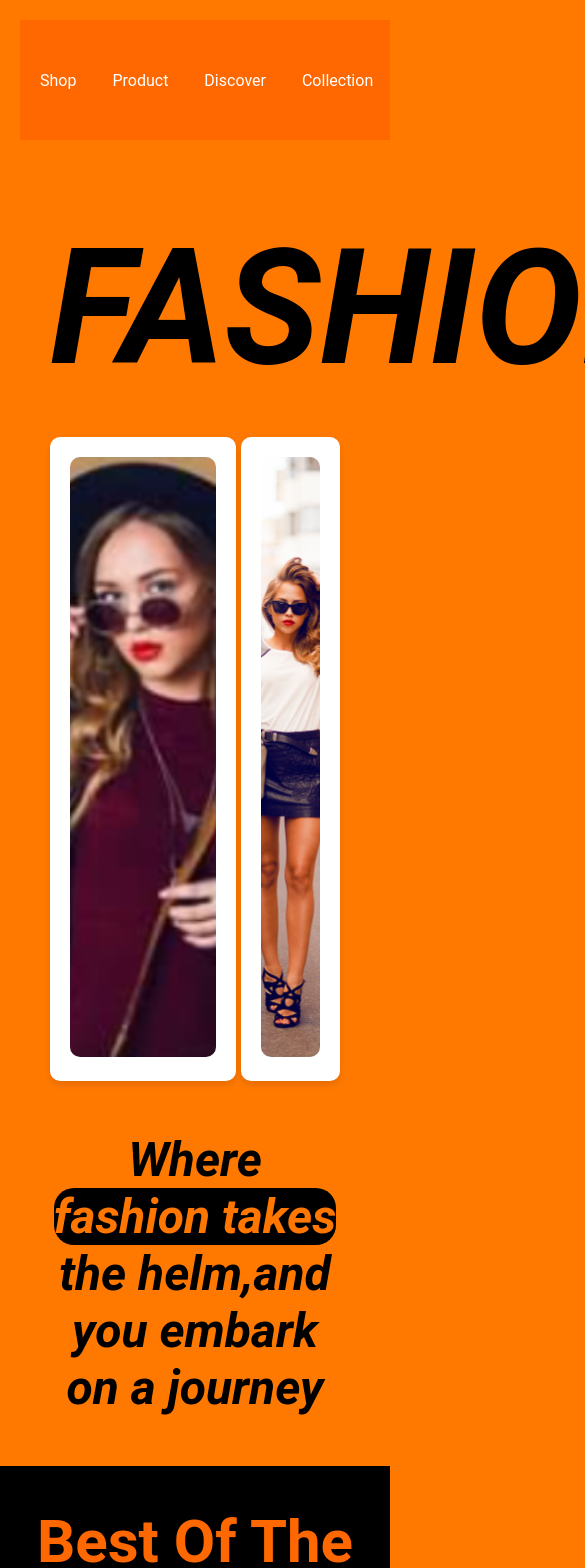
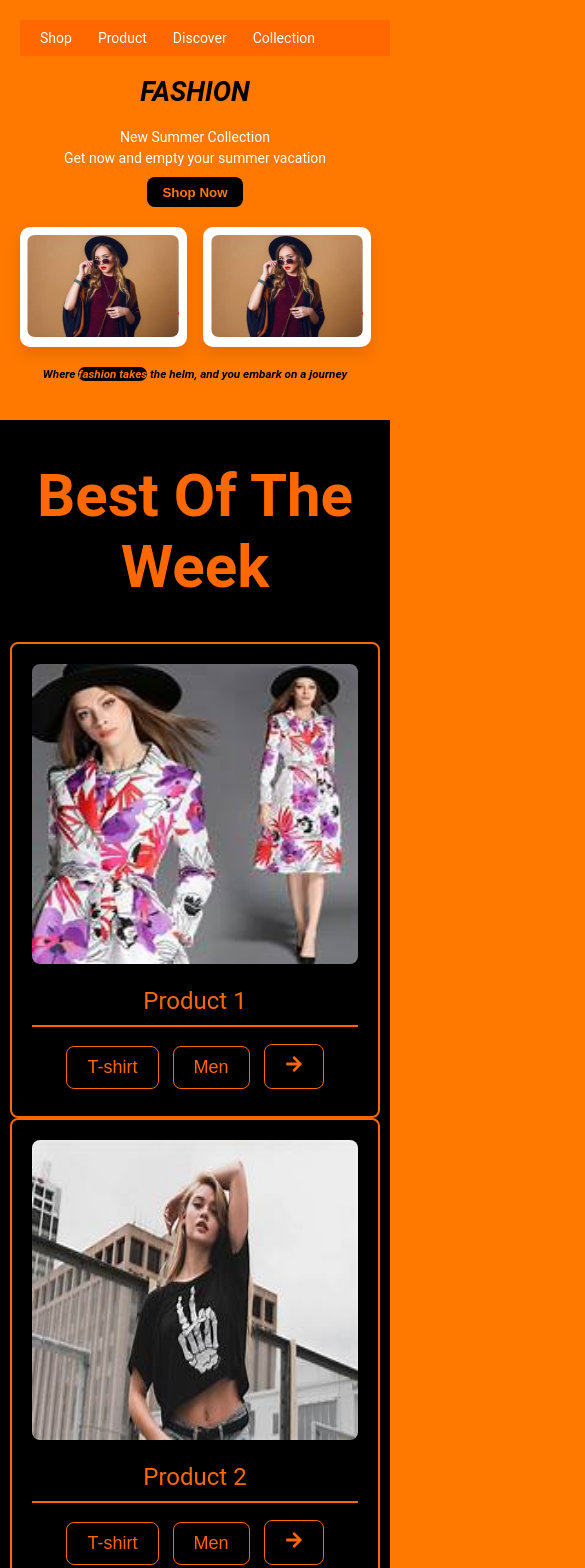
Before and after one commit to clavinm/Clothing-WebDesign, a React (Vite) app: page / in a window 390 px wide. Shown: the top 1568 px of the page, 585 px wide, since content can reach past the window. Built offline with nearby package versions, Linux system fonts and the light colour scheme.

Commit message:
Added: Responsive Code

```diff
--- a/src/features/About.jsx
+++ b/src/features/About.jsx
@@ -1,5 +1,5 @@
 import styled from 'styled-components';
-import { FaArrowRight,FaCartArrowDown  } from "react-icons/fa";
+import { FaArrowRight, FaCartArrowDown } from "react-icons/fa";
 import p15 from '../assets/p15.png';
 import p16 from '../assets/p16.png';
 import Row from '../components/Row';
@@ -10,29 +10,49 @@ const TrendingSection = styled.section`
   color: white;
   padding: 40px 0;
   padding-left: 20px;
+  @media (max-width: 768px) {
+    text-align: center;
+    background-color: black;
+    color: white;
+    padding: 40px 10px;
+  }
 `;
 
 const Heading = styled.h2`
-color: #ff6700;
+  color: #ff6700;
   font-size: 60px;
   text-transform: capitalize;
   margin-bottom: 40px;
   align-items: left;
+  @media (max-width: 768px) {
+    font-size: 4vw;
+    margin-bottom: 4vw;
+  }
 `;
 
 const CardContainer = styled.div`
   display: flex;
   justify-content: left;
-
+  @media (max-width: 768px) {
+    flex-direction: column;
+    align-items: center;
+  }
 `;
 
 const Card = styled.div`
- border: 2px solid #ff6700;
+  border: 2px solid #ff6700;
   border-radius: 8px;
   box-shadow: 0px 4px 10px rgba(0, 0, 0, 0.1);
   margin: 0 10px;
   padding: 20px;
   width: 680px;
+  @media (max-width: 768px) {
+    border-radius: 2vw;
+    box-shadow: 0px 2vw 4vw rgba(0, 0, 0, 0.1);
+    margin: 0 0 4vw;
+    padding: 4vw;
+    max-width: 90vw;
+  }
 `;
 
 const ProductImage = styled.img`
@@ -40,15 +60,29 @@ const ProductImage = styled.img`
   height: 400px;
   width: 100%;
   margin-bottom: 10px;
+  @media (max-width: 768px) {
+    border-radius: 2vw;
+    width: 100%;
+    max-height: 40vw;
+    margin-bottom: 2vw;
+  }
 `;
 const ProductName = styled.p`
   color: #ff6700;
   font-size: 24px;
   margin-top: 10px;
+  @media (max-width: 768px) {
+    font-size: 3vw;
+    margin-top: 2vw;
+  }
 `;
 const Horizontal = styled.hr`
   border: 0.5px solid #ff6700;
   margin: 10px 0;
+  @media (max-width: 768px) {
+    border: 0.5px solid #ff6700;
+    margin: 2vw 0;
+  }
 `;
 const Button = styled.button`
     background-color: black;
@@ -65,10 +99,15 @@ const Button = styled.button`
       background-color: #ff6700;
       transform: scale(1.1);
     }
+    @media (max-width: 768px) {
+      border-radius: 2vw;
+      padding: 2vw 4vw;
+      cursor: pointer;
+      font-size: 3vw;
+    }
     `;
 
 export default function About() {
-
   return (
     <TrendingSection>
       <Heading>About Us</Heading>
@@ -77,17 +116,27 @@ export default function About() {
           <ProductImage src={p15} alt="Products" />
           <ProductName>{}</ProductName>
           <Horizontal />
-          <Row> <Button><Row>Learn More<Row>{<FaArrowRight />}</Row></Row></Button>
-            <Row $contentPosition="left"><Button>{<FaCartArrowDown />}</Button></Row>
-            </Row>
+          <Row>
+            <Button>
+              <Row>Learn More<Row>{<FaArrowRight />}</Row></Row>
+            </Button>
+            <Button>
+              <Row><FaCartArrowDown /></Row>
+            </Button>
+          </Row>
         </Card>
         <Card>
           <ProductImage src={p16} alt="Products" />
           <ProductName>{}</ProductName>
           <Horizontal />
-           <Row> <Button><Row>Learn More<Row>{<FaArrowRight />}</Row></Row></Button>
-            <Row $contentPosition="left"><Button>{<FaCartArrowDown />}</Button></Row>
-            </Row>
+          <Row>
+            <Button>
+              <Row>Learn More<Row>{<FaArrowRight />}</Row></Row>
+            </Button>
+            <Button>
+              <Row><FaCartArrowDown /></Row>
+            </Button>
+          </Row>
         </Card>
       </CardContainer>
     </TrendingSection>
--- a/src/features/Footer.jsx
+++ b/src/features/Footer.jsx
@@ -1,4 +1,3 @@
-
 import styled from 'styled-components';
 
 const FooterSection = styled.footer`
@@ -8,16 +7,30 @@ const FooterSection = styled.footer`
   display: flex;
   justify-content: space-between;
   align-items: center;
+
+  @media (max-width: 768px) {
+    flex-direction: column;
+    align-items: flex-start;
+  }
 `;
 
 const Logo = styled.div`
-    margin-left: 20px;
+  margin-left: 20px;
   font-weight: bold;
+
+  @media (max-width: 768px) {
+    margin-left: 0;
+  }
 `;
 
 const CopyRight = styled.div`
   flex-grow: 1;
   text-align: center;
+
+  @media (max-width: 768px) {
+    text-align: left;
+    margin-top: 10px;
+  }
 `;
 
 const Links = styled.div`
@@ -25,12 +38,23 @@ const Links = styled.div`
   justify-content: flex-end;
   align-items: center;
   margin-right: 20px;
+
+  @media (max-width: 768px) {
+    justify-content: flex-start;
+    margin-right: 0;
+    margin-top: 10px;
+  }
 `;
 
 const Link = styled.a`
   color: white;
   text-decoration: none;
   margin-left: 20px;
+
+  @media (max-width: 768px) {
+    margin-left: 0;
+    margin-right: 10px;
+  }
 `;
 
 export default function Footer() {
--- a/src/features/Home.css
+++ /dev/null
@@ -1,72 +0,0 @@
-.home-section {
-    background-color: #ff7900;
-    color: white;
-    padding: 50px;
-}
-
-.home-header {
-    display: flex;
-    align-items: center;
-    margin-bottom: 10px;
-}
-
-.header-left h1 {
-    margin: 0;
-}
-
-.header-right {
-    margin-left: 300px;
-    text-align: left;
-    line-height: 1.5;
-
-}
-
-.subtext {
-    font-size: 14px;
-    line-height: 1.5;
-}
-
-.shop-now-button {
-    background-color: black;
-    color: #ff7900;
-    border: none;
-    padding: 10px 20px;
-    border-radius: 10px;
-    cursor: pointer;
-    font-weight: bold;
-    line-height: 1.5;
-}
-
-.cards-container {
-    display: flex;
-    justify-content: space-between;
-}
-.card1{
-    width: 250%; /* Adjusted card width */
-    background-color: #fff;
-    padding: 20px;
-    border-radius: 10px;
-    box-shadow: 0 4px 6px rgba(0, 0, 0, 0.1);
-    margin-right: 5px;
-}
-.card1 img {
-    width: 100%; /* Make the image fill the card width */
-    height: 600px; /* Maintain aspect ratio */ /* Set max height to control image size */
-    border-radius: 10px;
-    object-fit: cover;
-}
-.card {
-    width: 100%; /* Adjusted card width */
-    background-color: #fff;
-    padding: 20px;
-    border-radius: 10px;
-    box-shadow: 0 4px 6px rgba(0, 0, 0, 0.1);
-}
-
-
-.card img {
-    width: 100%; /* Make the image fill the card width */
-    height: 600px; /* Maintain aspect ratio */ /* Set max height to control image size */
-    border-radius: 10px;
-    object-fit: cover;
-}
--- a/src/features/Home.jsx
+++ b/src/features/Home.jsx
@@ -1,52 +1,106 @@
-import './Home.css';
-import fashionImage1 from '../assets/card1.png'; // Import the image from assets folder
-import fashionImage2 from '../assets/card222.png'; // Import another image from assets folder
 import styled from 'styled-components';
+import fashionImage1 from '../assets/card1.png';
+import Row from '../components/Row';
+
+const HomeSection = styled.section`
+    background-color: #ff7900;
+    color: white;
+    padding: 5vw 5vw 10vw;
+`;
+
+const HomeHeader = styled.div`
+    display: flex;
+    flex-direction: column;
+    align-items: center;
+    margin-bottom: 5vw;
+`;
+
+const HeaderRight = styled.div`
+    text-align: center;
+    margin-top: 2vw;
+    line-height: 1.5;
+`;
+
+const ShopNowButton = styled.button`
+    background-color: black;
+    color: #ff7900;
+    border: none;
+    padding: 2vw 4vw;
+    border-radius: 2vw;
+    cursor: pointer;
+    font-weight: bold;
+    margin-top: 2vw;
+`;
+
+const CardsContainer = styled.div`
+    display: flex;
+    flex-direction: column;
+    align-items: center;
+`;
+
+const Card = styled.div`
+    width: 100%;
+    max-width: 50vw;
+    background-color: #fff;
+    padding: 2vw;
+    border-radius: 10px;
+    box-shadow: 0 2vw 4vw rgba(0, 0, 0, 0.1);
+`;
+
+const ProductImage = styled.img`
+    width: 100%;
+    border-radius: 2vw;
+
+`;
 
 const StyledH1 = styled.h1`
     text-align: center;
     font-weight: bold;
     color: black;
-    font-size: 10em;
+    font-size: 7vw;
     font-style: italic;
     text-transform: uppercase;
+    margin-bottom: 3vw;
 `;
+
 const StyledH2 = styled.h2`
-    margin-top: 50px;
     text-align: center;
     color: black;
-    font-size: 3em;
+    font-size: 3vw;
     font-style: italic;
+    margin-top: 5vw;
 `;
+
 const BlackBackground = styled.span`
-border-radius: 20px;
-color: #ff7600;
-  background-color: black;
+    border-radius: 2vw;
+    color: #ff7600;
+    background-color: black;
 `;
+
 export default function Home() {
     return (
-        <section className="home-section">
-            <div className="home-header">
-                <div className="header-left">
-                    <StyledH1>Fashion</StyledH1>
-                </div>
-                <div className="header-right">
+        <HomeSection>
+            <HomeHeader>
+                <StyledH1>Fashion</StyledH1>
+                <HeaderRight>
                     <div>New Summer Collection</div>
-                    <div className="subtext">Get now and empty your summer vacation</div>
-                    <button className="shop-now-button">Shop Now</button>
-                </div>
+                    <div>Get now and empty your summer vacation</div>
+                    <ShopNowButton>Shop Now</ShopNowButton>
+                </HeaderRight>
+            </HomeHeader>
+            <CardsContainer>
+                <Row>
+                    <Card>
+                        <ProductImage src={fashionImage1} alt="Fashion Image 1" />
+                    </Card>
+                    <Card>
+                        <ProductImage src={fashionImage1} alt="Fashion Image 2" />
+                    </Card>
+                </Row>
+            </CardsContainer>
+            <div className="desc">
+                <StyledH2>Where <BlackBackground>fashion takes</BlackBackground> the helm, and you embark on a journey</StyledH2>
             </div>
-            <div className="cards-container">
-                <div className="card1">
-                    <img src={fashionImage1} alt="Fashion Image 1" />
-                </div>
-                <div className="card">
-                    <img src={fashionImage2} alt="Fashion Image 2" />
-                </div>
-            </div>
-            <div className="desc">
-                <StyledH2>Where <BlackBackground>fashion takes</BlackBackground> the helm,and you embark on a journey</StyledH2>
-            </div>
-        </section>
+        </HomeSection>
     );
 }
--- a/src/features/Latest.jsx
+++ b/src/features/Latest.jsx
@@ -6,22 +6,21 @@ const TrendingSection = styled.section`
   text-align: center;
   background-color: black;
   color: white;
-  padding: 40px 0;
+  padding: 40px 20px;
 `;
 
 const Heading = styled.h2`
 color: #ff6700;
-  font-size: 60px;
+font-size: 3.5vw;
   text-transform: capitalize;
-  margin-bottom: 40px;
+  margin-bottom: 3vw;
 `;
 
 const CardContainer = styled.div`
-    margin-left: 10px;
     display: grid;
-    grid-template-columns: repeat(4, 1fr);
-    gap: 5px;
-
+    grid-template-columns: repeat(auto-fit, minmax(280px, 1fr));
+  gap: 20px;
+  justify-content: center;
 `;
 
 const Card = styled.div`
@@ -41,12 +40,12 @@ const ProductImage = styled.img`
 `;
 const ProductName = styled.p`
   color: #ff6700;
-  font-size: 24px;
+  font-size: 3vw;
   margin-top: 10px;
 `;
 const Horizontal = styled.hr`
   border: 0.5px solid #ff6700;
-  margin: 10px 0;
+  margin: 2vw 0;
 `;
 const Button = styled.button`
     background-color: black;
--- a/src/features/Trending.jsx
+++ b/src/features/Trending.jsx
@@ -19,7 +19,7 @@ color: #ff6700;
 const CardContainer = styled.div`
   display: flex;
   justify-content: center;
-
+  flex-wrap: wrap;
 `;
 
 const Card = styled.div`
@@ -29,6 +29,9 @@ const Card = styled.div`
   margin: 0 10px;
   padding: 20px;
   width: 300px;
+  @media (max-width: 768px) {
+    width: 100%;
+  }
 `;
 
 const ProductImage = styled.img`
--- a/src/features/navbar.jsx
+++ b/src/features/navbar.jsx
@@ -6,30 +6,39 @@ const NavbarContainer = styled.nav`
   background-color: #ff6700;
   padding: 10px 20px;
   display: flex;
-  justify-content: left;
+  justify-content: space-between;
+  align-items: center;
   margin-top: 20px;
   margin-left: 20px;
-
 `;
 
 const NavbarLink = styled.a`
   color: white;
   text-decoration: none;
   margin-right: 20px;
+  @media (max-width: 768px) {
+    margin-right: 10px;
+  }
+`;
+
+const LogoImage = styled.img`
+  width: 250px;
+  height: 100px;
+  @media (max-width: 768px) {
+    display: none;
+  }
 `;
 
 export default function Navbar() {
   return (
     <NavbarContainer>
-    <Row>
       <Row>
         <NavbarLink href="#">Shop</NavbarLink>
         <NavbarLink href="#">Product</NavbarLink>
         <NavbarLink href="#">Discover</NavbarLink>
         <NavbarLink href="#">Collection</NavbarLink>
       </Row>
-      <Row><img src={logo} alt="Logo" style={{ margin:'0 200px',width: '250px', height: '100px' }} /></Row>
-      </Row>
+      <LogoImage src={logo} alt="Logo" />
     </NavbarContainer>
   );
 }
--- a/src/index.css
+++ b/src/index.css
@@ -1,9 +1,23 @@
 * {
     margin: 0;
     padding: 0;
+
   }
 
   body {
     font-family: 'Roboto', sans-serif;
     background-color: #ff7900;
+
   }
+   @media screen and (max-width: 768px) {
+    body {
+      font-size: 16px;
+    }
+  }
+
+  /* Styles for screens with a maximum width of 480px (e.g., mobile phones) */
+  @media screen and (max-width: 480px) {
+    body {
+      font-size: 14px;
+    }
+  }
```
Also changed, not shown: src/components/Button.jsx (deleted, +0 -97 lines), src/components/ButtonIcon.jsx (deleted, +0 -27 lines).
